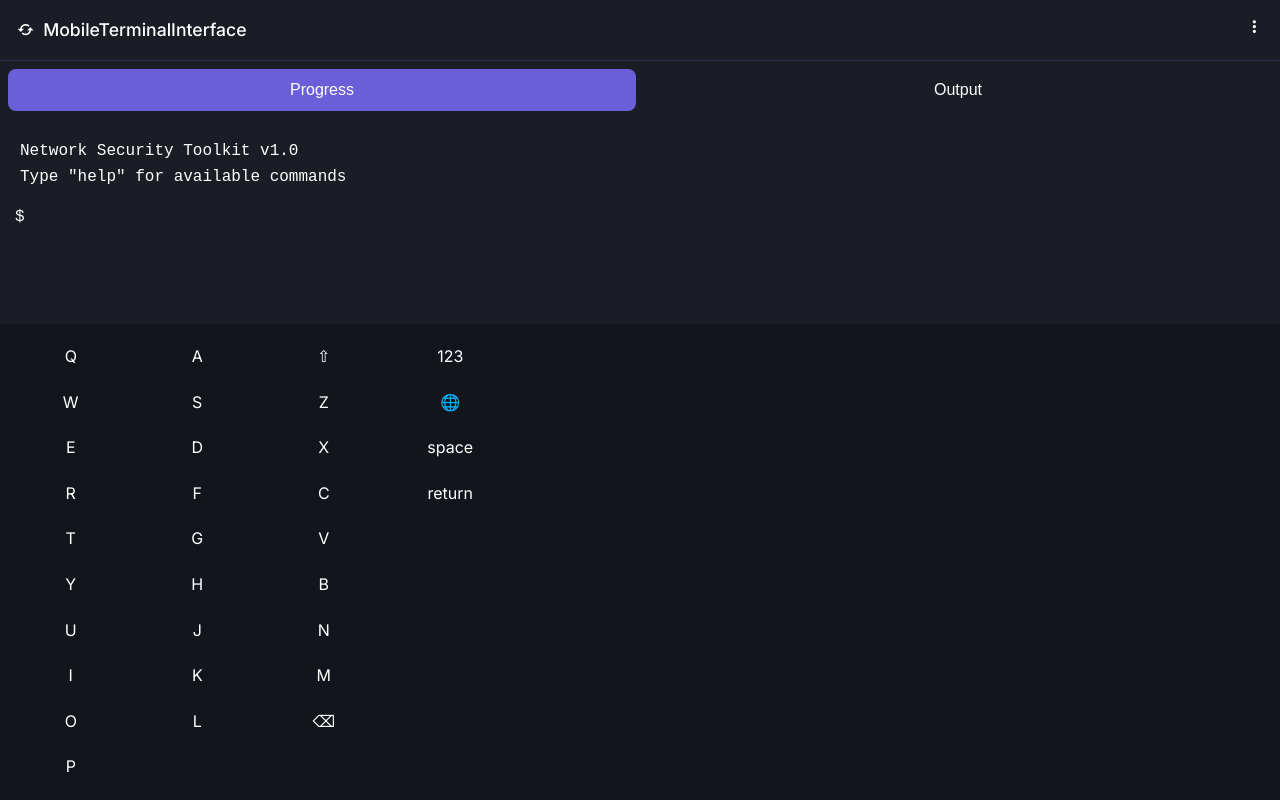
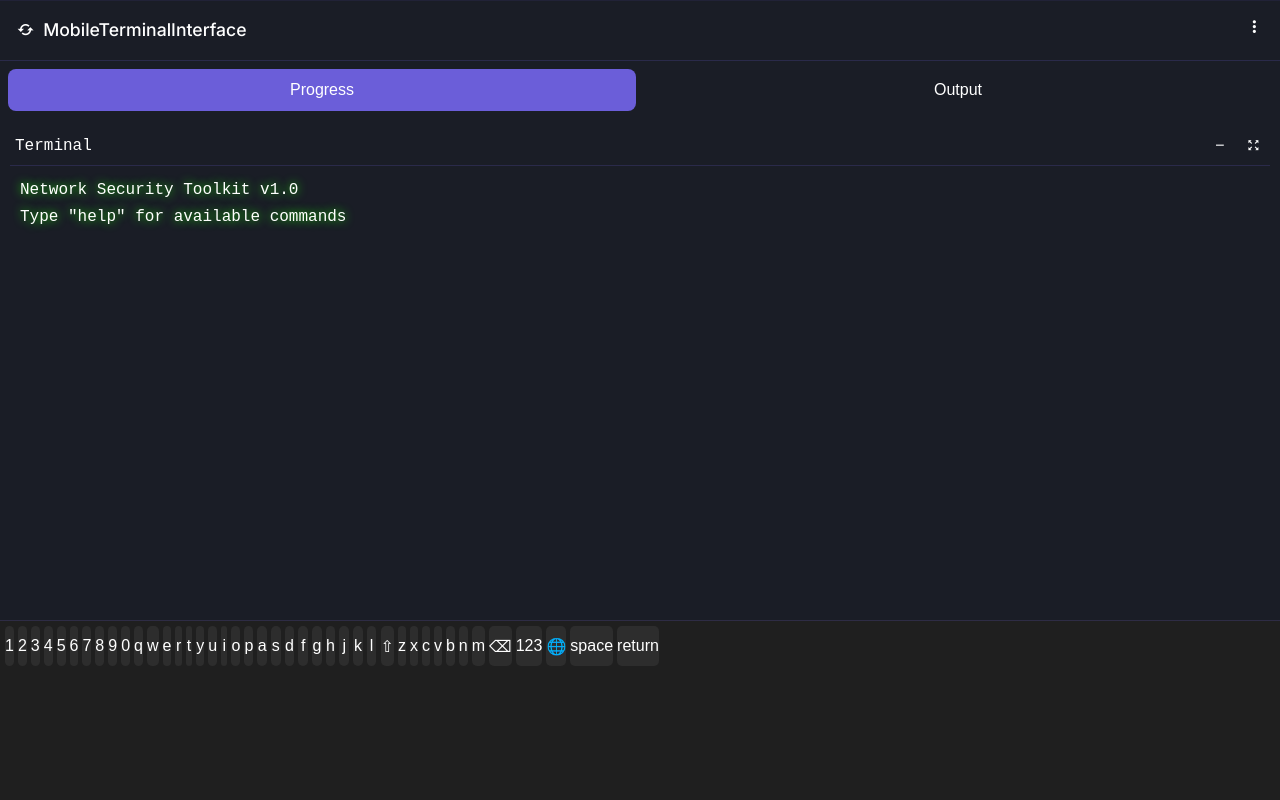
Before and after one commit to dkinzer222/Dummy_Terminal_Function, a Flask app: page / in a window 1280 px wide. Run offline with Flask 3, Linux system fonts and the light colour scheme.

Commit message:
Agent query: Please verify: 1. Is the keyboard properly sized and iOS-like? 2. Does the terminal have RGB glow effect? 3. Is the tools menu collapsible? 4. Can you minimize/maximize the terminal?

```diff
--- a/static/css/terminal.css
+++ b/static/css/terminal.css
@@ -1,11 +1,39 @@
 .terminal {
-    height: 100%;
+    height: calc(100vh - 200px);
     background-color: var(--terminal-bg);
     color: var(--text-color);
     font-family: 'Courier New', monospace;
     padding: 10px;
     display: flex;
     flex-direction: column;
+    position: relative;
+    transition: height 0.3s ease;
+}
+
+.terminal.minimized {
+    height: 50px;
+    overflow: hidden;
+}
+
+.terminal-header {
+    display: flex;
+    justify-content: space-between;
+    align-items: center;
+    padding: 5px;
+    border-bottom: 1px solid var(--border-color);
+}
+
+.terminal-controls {
+    display: flex;
+    gap: 10px;
+}
+
+.terminal-control-btn {
+    background: none;
+    border: none;
+    color: var(--text-color);
+    cursor: pointer;
+    padding: 5px;
 }
 
 .terminal-output {
@@ -14,11 +42,17 @@
     padding: 10px;
 }
 
+.terminal-line {
+    animation: rgb-glow 3s infinite;
+    margin: 2px 0;
+}
+
 .terminal-input {
     display: flex;
     align-items: center;
     padding: 5px;
     background-color: transparent;
+    border-top: 1px solid var(--border-color);
 }
 
 .prompt {
@@ -33,27 +67,101 @@
     font-family: 'Courier New', monospace;
     flex: 1;
     outline: none;
+    font-size: 16px;
 }
 
 .keyboard-container {
+    position: fixed;
+    bottom: 0;
+    left: 0;
+    right: 0;
+    background-color: #1f1f1f;
+    padding: 5px;
     display: grid;
     grid-template-columns: repeat(10, 1fr);
-    gap: 5px;
-    padding: 10px;
-    background-color: var(--button-bg);
+    gap: 4px;
+    border-top: 1px solid var(--border-color);
+    height: 180px;
+}
+
+.keyboard-row {
+    display: flex;
+    gap: 4px;
+    margin-bottom: 4px;
 }
 
 .key {
-    background-color: var(--card-bg);
-    border: 1px solid var(--accent-color);
+    flex: 1;
+    height: 40px;
+    background-color: #2d2d2d;
+    border: none;
     border-radius: 5px;
-    padding: 10px;
-    text-align: center;
+    color: var(--text-color);
+    display: flex;
+    align-items: center;
+    justify-content: center;
+    font-size: 16px;
     cursor: pointer;
     user-select: none;
     transition: background-color 0.2s;
 }
 
 .key:active {
-    background-color: var(--accent-color);
+    background-color: #3d3d3d;
 }
+
+.key[data-key="space"] {
+    grid-column: span 6;
+}
+
+.key[data-key="return"] {
+    grid-column: span 2;
+}
+
+@keyframes rgb-glow {
+    0% { text-shadow: 0 0 10px #ff0000; }
+    33% { text-shadow: 0 0 10px #00ff00; }
+    66% { text-shadow: 0 0 10px #0000ff; }
+    100% { text-shadow: 0 0 10px #ff0000; }
+}
+
+/* Tools Menu */
+.tools-menu {
+    position: fixed;
+    top: 0;
+    left: 0;
+    right: 0;
+    background-color: var(--terminal-bg);
+    transform: translateY(-100%);
+    transition: transform 0.3s ease;
+    z-index: 1000;
+    border-bottom: 1px solid var(--border-color);
+}
+
+.tools-menu.expanded {
+    transform: translateY(0);
+}
+
+.tools-grid {
+    display: grid;
+    grid-template-columns: repeat(auto-fit, minmax(150px, 1fr));
+    gap: 10px;
+    padding: 10px;
+    max-height: 300px;
+    overflow-y: auto;
+}
+
+@media (max-width: 768px) {
+    .terminal {
+        height: calc(100vh - 240px);
+    }
+
+    .keyboard-container {
+        height: 200px;
+    }
+
+    .key {
+        height: 45px;
+        font-size: 14px;
+    }
+}
--- a/static/js/keyboard.js
+++ b/static/js/keyboard.js
@@ -3,9 +3,10 @@
         this.container = document.querySelector('.keyboard-container');
         this.input = document.querySelector('.command-input');
         this.layout = [
-            ['Q', 'W', 'E', 'R', 'T', 'Y', 'U', 'I', 'O', 'P'],
-            ['A', 'S', 'D', 'F', 'G', 'H', 'J', 'K', 'L'],
-            ['⇧', 'Z', 'X', 'C', 'V', 'B', 'N', 'M', '⌫'],
+            ['1', '2', '3', '4', '5', '6', '7', '8', '9', '0'],
+            ['q', 'w', 'e', 'r', 't', 'y', 'u', 'i', 'o', 'p'],
+            ['a', 's', 'd', 'f', 'g', 'h', 'j', 'k', 'l'],
+            ['⇧', 'z', 'x', 'c', 'v', 'b', 'n', 'm', '⌫'],
             ['123', '🌐', 'space', 'return']
         ];
         this.isShift = false;
@@ -19,18 +20,21 @@
 
     render() {
         this.container.innerHTML = '';
-        this.layout.forEach(row => {
+
+        this.layout.forEach((row, rowIndex) => {
             const rowDiv = document.createElement('div');
             rowDiv.className = 'keyboard-row';
 
             row.forEach(key => {
-                const keyDiv = document.createElement('div');
+                const keyDiv = document.createElement('button');
                 keyDiv.className = 'key';
                 keyDiv.textContent = key;
                 keyDiv.dataset.key = key;
 
                 if (key === 'space') {
-                    keyDiv.style.gridColumn = 'span 4';
+                    keyDiv.style.gridColumn = 'span 6';
+                } else if (key === 'return') {
+                    keyDiv.style.gridColumn = 'span 2';
                 }
 
                 rowDiv.appendChild(keyDiv);
@@ -59,31 +63,76 @@
                     this.input.value += ' ';
                     break;
                 case 'return':
-                    this.input.dispatchEvent(new KeyboardEvent('keydown', {key: 'Enter'}));
+                    if (this.input.value.trim()) {
+                        this.input.dispatchEvent(new KeyboardEvent('keydown', {key: 'Enter'}));
+                    }
+                    break;
+                case '123':
+                    // Toggle number row visibility
+                    break;
+                case '🌐':
+                    // Toggle keyboard visibility
+                    this.container.classList.toggle('hidden');
                     break;
                 default:
-                    this.input.value += this.isShift ? value : value.toLowerCase();
                     if (this.isShift) {
+                        this.input.value += value.toUpperCase();
                         this.isShift = false;
                         this.updateShiftState();
+                    } else {
+                        this.input.value += value.toLowerCase();
                     }
             }
 
             this.input.focus();
+
+            // Provide haptic feedback if available
+            if (window.navigator.vibrate) {
+                window.navigator.vibrate(50);
+            }
+        });
+
+        // Handle touch events for better mobile experience
+        const keys = this.container.querySelectorAll('.key');
+        keys.forEach(key => {
+            key.addEventListener('touchstart', () => {
+                key.style.backgroundColor = '#3d3d3d';
+            });
+
+            key.addEventListener('touchend', () => {
+                key.style.backgroundColor = '';
+            });
         });
     }
 
     updateShiftState() {
         const keys = this.container.querySelectorAll('.key');
         keys.forEach(key => {
-            if (key.dataset.key.length === 1 && key.dataset.key.match(/[A-Z]/)) {
-                key.textContent = this.isShift ? key.dataset.key : key.dataset.key.toLowerCase();
+            const value = key.dataset.key;
+            if (value.length === 1 && value.match(/[a-z]/i)) {
+                key.textContent = this.isShift ? value.toUpperCase() : value.toLowerCase();
             }
         });
+    }
+
+    show() {
+        this.container.classList.remove('hidden');
+    }
+
+    hide() {
+        this.container.classList.add('hidden');
+    }
+
+    toggle() {
+        this.container.classList.toggle('hidden');
     }
 }
 
 // Initialize keyboard when DOM is loaded
-document.addEventListener('DOMContentLoaded', () => {
-    new VirtualKeyboard();
-});
+if (document.readyState === 'loading') {
+    document.addEventListener('DOMContentLoaded', () => {
+        window.keyboard = new VirtualKeyboard();
+    });
+} else {
+    window.keyboard = new VirtualKeyboard();
+}
--- a/static/js/terminal.js
+++ b/static/js/terminal.js
@@ -1,5 +1,25 @@
 class Terminal {
     constructor() {
+        this.init();
+    }
+
+    init() {
+        // Wait for DOM to be fully loaded
+        if (document.readyState === 'loading') {
+            document.addEventListener('DOMContentLoaded', () => this.setup());
+        } else {
+            this.setup();
+        }
+    }
+
+    setup() {
+        this.setupElements();
+        this.setupTerminalHeader();
+        this.welcomeMessage();
+        this.addEventListeners();
+    }
+
+    setupElements() {
         this.terminal = document.querySelector('.terminal');
         this.output = document.querySelector('.terminal-output');
         this.input = document.querySelector('.command-input');
@@ -10,15 +30,48 @@
             'clear': () => this.clear(),
             'tools': () => this.listTools(),
             'scan': (args) => this.runPortScan(args),
-            'lookup': (args) => this.ipLookup(args)
+            'lookup': (args) => this.ipLookup(args),
+            'dns': (args) => this.dnsLookup(args),
+            'speedtest': () => this.speedTest(),
+            'ssl': (args) => this.sslCheck(args)
         };
-
-        this.init();
     }
 
-    init() {
-        this.welcomeMessage();
-        this.addEventListeners();
+    setupTerminalHeader() {
+        const header = document.createElement('div');
+        header.className = 'terminal-header';
+
+        header.innerHTML = `
+            <span class="terminal-title">Terminal</span>
+            <div class="terminal-controls">
+                <button class="terminal-control-btn minimize-btn" title="Minimize">
+                    <i class='bx bx-minus'></i>
+                </button>
+                <button class="terminal-control-btn maximize-btn" title="Maximize">
+                    <i class='bx bx-expand'></i>
+                </button>
+            </div>
+        `;
+
+        this.terminal.insertBefore(header, this.terminal.firstChild);
+
+        // Add event listeners for terminal controls
+        header.querySelector('.minimize-btn').addEventListener('click', () => this.toggleMinimize());
+        header.querySelector('.maximize-btn').addEventListener('click', () => this.toggleMaximize());
+    }
+
+    toggleMinimize() {
+        this.terminal.classList.toggle('minimized');
+        const minimizeBtn = this.terminal.querySelector('.minimize-btn i');
+        minimizeBtn.classList.toggle('bx-minus');
+        minimizeBtn.classList.toggle('bx-plus');
+    }
+
+    toggleMaximize() {
+        this.terminal.classList.toggle('maximized');
+        const maximizeBtn = this.terminal.querySelector('.maximize-btn i');
+        maximizeBtn.classList.toggle('bx-expand');
+        maximizeBtn.classList.toggle('bx-collapse');
     }
 
     welcomeMessage() {
@@ -36,6 +89,8 @@
     }
 
     addEventListeners() {
+        if (!this.input) return;
+
         this.input.addEventListener('keydown', (e) => {
             if (e.key === 'Enter') {
                 const command = this.input.value.trim();
@@ -77,11 +132,14 @@
 
     showHelp() {
         const commands = [
-            'help    - Show this help message',
-            'clear   - Clear terminal screen',
-            'tools   - List available tools',
-            'scan    - Run port scan (usage: scan <host>)',
-            'lookup  - IP lookup (usage: lookup <ip>)'
+            'help      - Show this help message',
+            'clear     - Clear terminal screen',
+            'tools     - List available tools',
+            'scan      - Run port scan (usage: scan <host>)',
+            'lookup    - IP lookup (usage: lookup <ip>)',
+            'dns       - DNS lookup (usage: dns <domain>)',
+            'speedtest - Run network speed test',
+            'ssl       - Check SSL certificate (usage: ssl <domain>)'
         ];
         commands.forEach(cmd => this.write(cmd));
     }
@@ -112,7 +170,13 @@
 
         this.write(`Scanning ${args[0]}...`);
         try {
-            const response = await fetch(`/api/scan?host=${args[0]}`);
+            const response = await fetch(`/api/scan`, {
+                method: 'POST',
+                headers: {
+                    'Content-Type': 'application/json'
+                },
+                body: JSON.stringify({ host: args[0] })
+            });
             const data = await response.json();
             this.write(JSON.stringify(data, null, 2));
         } catch (err) {
@@ -128,16 +192,28 @@
 
         this.write(`Looking up ${args[0]}...`);
         try {
-            const response = await fetch(`/api/lookup?ip=${args[0]}`);
+            const response = await fetch(`/api/lookup`, {
+                method: 'POST',
+                headers: {
+                    'Content-Type': 'application/json'
+                },
+                body: JSON.stringify({ ip: args[0] })
+            });
             const data = await response.json();
             this.write(JSON.stringify(data, null, 2));
         } catch (err) {
             this.write('Error: Unable to complete lookup');
         }
     }
+
+    // Additional tool methods can be added here
 }
 
-// Initialize terminal when DOM is loaded
-document.addEventListener('DOMContentLoaded', () => {
-    new Terminal();
-});
+// Initialize terminal
+if (document.readyState === 'loading') {
+    document.addEventListener('DOMContentLoaded', () => {
+        window.terminal = new Terminal();
+    });
+} else {
+    window.terminal = new Terminal();
+}
--- a/static/js/tools.js
+++ b/static/js/tools.js
@@ -1,39 +1,96 @@
 class ToolsManager {
     constructor() {
+        this.init();
+    }
+
+    async init() {
+        // Wait for DOM to be fully loaded
+        if (document.readyState === 'loading') {
+            document.addEventListener('DOMContentLoaded', () => this.setup());
+        } else {
+            this.setup();
+        }
+    }
+
+    setup() {
+        // Create tools menu if it doesn't exist
+        if (!document.querySelector('.tools-menu')) {
+            this.createToolsMenu();
+        }
+
+        this.toolsMenu = document.querySelector('.tools-menu');
         this.toolsGrid = document.querySelector('.tools-grid');
+
+        if (!this.toolsGrid) {
+            console.error('Tools grid not found');
+            return;
+        }
+
         this.tools = [
             {
+                id: 'port-scanner',
+                name: 'Port Scanner',
+                icon: 'bx bx-scan',
+                description: 'Scan ports on target systems',
+                action: 'scan'
+            },
+            {
+                id: 'ip-lookup',
                 name: 'IP Lookup',
                 icon: 'bx bx-search-alt',
-                description: 'Get detailed information about an IP address',
+                description: 'Get information about IP addresses',
                 action: 'lookup'
             },
             {
-                name: 'Port Scanner',
-                icon: 'bx bx-shield-quarter',
-                description: 'Scan for open ports on a target system',
-                action: 'scan'
+                id: 'dns-lookup',
+                name: 'DNS Lookup',
+                icon: 'bx bx-server',
+                description: 'Query DNS records',
+                action: 'dns'
             },
             {
-                name: 'DNS Lookup',
-                icon: 'bx bx-code-block',
-                description: 'Retrieve DNS records for a domain',
-                action: 'dns'
+                id: 'network-speed',
+                name: 'Network Speed Test',
+                icon: 'bx bx-broadcast',
+                description: 'Test network speed',
+                action: 'speedtest'
             },
-            // Additional tools preserved from original
+            {
+                id: 'ssl-checker',
+                name: 'SSL Checker',
+                icon: 'bx bx-lock',
+                description: 'Verify SSL certificates',
+                action: 'ssl'
+            }
         ];
 
-        this.init();
+        this.renderTools();
+        this.addEventListeners();
+        this.addToolsToggle();
     }
 
-    init() {
-        this.renderTools();
-        this.addEventListeners();
+    createToolsMenu() {
+        const menu = document.createElement('div');
+        menu.className = 'tools-menu';
+
+        const toggleBtn = document.createElement('button');
+        toggleBtn.className = 'tools-toggle';
+        toggleBtn.innerHTML = '<i class="bx bx-chevron-down"></i> Tools';
+
+        const grid = document.createElement('div');
+        grid.className = 'tools-grid';
+
+        menu.appendChild(toggleBtn);
+        menu.appendChild(grid);
+
+        document.querySelector('.app-container').prepend(menu);
     }
 
     renderTools() {
+        if (!this.toolsGrid) return;
+
         this.toolsGrid.innerHTML = this.tools.map(tool => `
-            <div class="tool-card" data-action="${tool.action}">
+            <div class="tool-card" data-action="${tool.action}" id="${tool.id}">
                 <div class="tool-icon"><i class='${tool.icon}'></i></div>
                 <div class="tool-name">${tool.name}</div>
                 <div class="tool-description">${tool.description}</div>
@@ -43,37 +100,66 @@
     }
 
     addEventListeners() {
+        if (!this.toolsGrid) return;
+
         this.toolsGrid.addEventListener('click', (e) => {
             const toolCard = e.target.closest('.tool-card');
             if (!toolCard) return;
 
             const action = toolCard.dataset.action;
             this.executeTool(action);
+
+            // Close tools menu after selection
+            this.toolsMenu.classList.remove('expanded');
         });
     }
 
+    addToolsToggle() {
+        const toggle = document.querySelector('.tools-toggle');
+        if (toggle) {
+            toggle.addEventListener('click', () => {
+                this.toolsMenu.classList.toggle('expanded');
+                toggle.querySelector('i').classList.toggle('bx-chevron-up');
+            });
+        }
+    }
+
     executeTool(action) {
-        const terminal = document.querySelector('.terminal-section');
+        const terminal = document.querySelector('.terminal');
         const input = terminal.querySelector('.command-input');
 
+        if (!input) return;
+
         switch(action) {
+            case 'scan':
+                input.value = 'scan ';
+                break;
             case 'lookup':
                 input.value = 'lookup ';
-                break;
-            case 'scan':
-                input.value = 'scan ';
                 break;
             case 'dns':
                 input.value = 'dns ';
                 break;
-            // Additional tool actions
+            case 'speedtest':
+                input.value = 'speedtest';
+                break;
+            case 'ssl':
+                input.value = 'ssl ';
+                break;
         }
 
         input.focus();
+
+        // Show terminal if minimized
+        terminal.classList.remove('minimized');
     }
 }
 
-// Initialize tools when DOM is loaded
-document.addEventListener('DOMContentLoaded', () => {
-    new ToolsManager();
-});
+// Initialize tools manager
+if (document.readyState === 'loading') {
+    document.addEventListener('DOMContentLoaded', () => {
+        window.toolsManager = new ToolsManager();
+    });
+} else {
+    window.toolsManager = new ToolsManager();
+}
```
